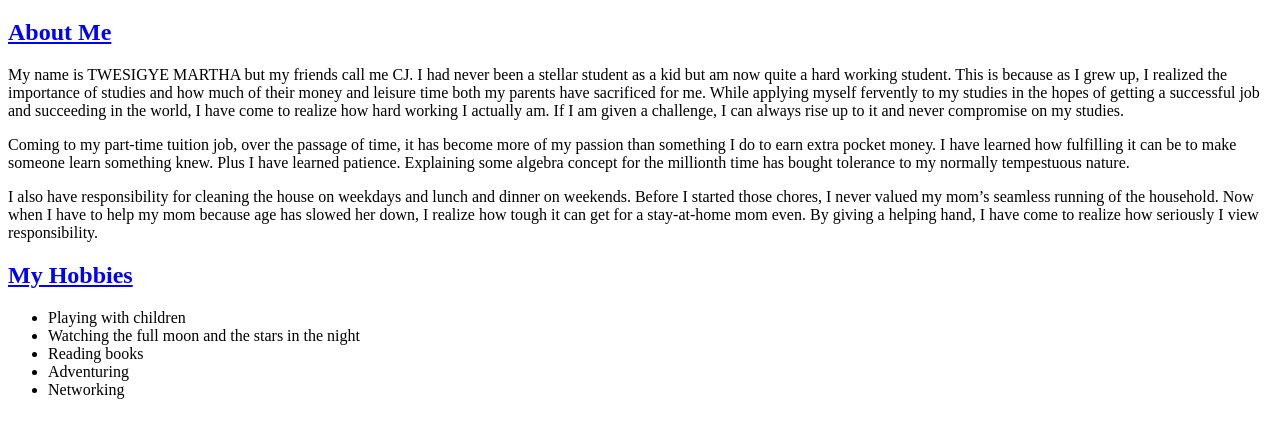
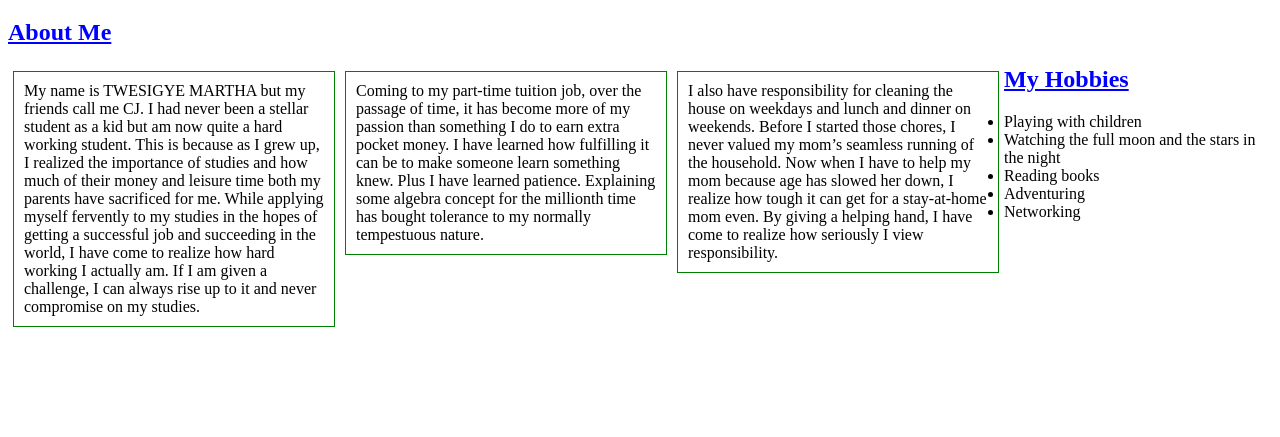
Before and after one commit to Marthatwesi/Marthatwesi.github.io, a plain HTML site: page myip.html in a window 1280 px wide. Shown: the part 61-498 px from the top of the page. Drawn offline with Linux system fonts and the light colour scheme.

Commit message:
div added on the list

```diff
--- a/css/style.css
+++ b/css/style.css
@@ -7,3 +7,10 @@ h2{
   color: blue;
   text-decoration: underline;
 }
+.column{
+  width: 300px;
+  float: left;
+  padding: 10px;
+  margin: 5px;
+  border: 1px green solid;
+}
--- a/myip.html
+++ b/myip.html
@@ -6,12 +6,11 @@
   </head>
   <body>
     <h1>My Independent Project</h1>
-    <h2>About Me</h2>
-    <div class="column"
-      <p> My name is TWESIGYE MARTHA but my friends call me CJ. I had never been a stellar student as a kid but am now quite a hard working student. This is because as I grew up, I realized the importance of studies and how much of their money and leisure time both my parents have sacrificed for me. While applying myself fervently to my studies in the hopes of getting a successful job and succeeding in the world, I have come to realize how hard working I actually am. If I am given a challenge, I can always rise up to it and never compromise on my studies.</p>
-      <p>Coming to my part-time tuition job, over the passage of time, it has become more of my passion than something I do to earn extra pocket money. I have learned how fulfilling it can be to make someone learn something knew. Plus I have learned patience. Explaining some algebra concept for the millionth time has bought tolerance to my normally tempestuous nature.</p>
-      <p>I also have responsibility for cleaning the house on weekdays and lunch and dinner on weekends. Before I started those chores, I never valued my mom’s seamless running of the household. Now when I have to help my mom because age has slowed her down, I realize how tough it can get for a stay-at-home mom even. By giving a helping hand, I have come to realize how seriously I view responsibility.</p>
-    </div>
+  <h2>About Me</h2>
+      <p class="column"> My name is TWESIGYE MARTHA but my friends call me CJ. I had never been a stellar student as a kid but am now quite a hard working student. This is because as I grew up, I realized the importance of studies and how much of their money and leisure time both my parents have sacrificed for me. While applying myself fervently to my studies in the hopes of getting a successful job and succeeding in the world, I have come to realize how hard working I actually am. If I am given a challenge, I can always rise up to it and never compromise on my studies.</p>
+      <p class="column">Coming to my part-time tuition job, over the passage of time, it has become more of my passion than something I do to earn extra pocket money. I have learned how fulfilling it can be to make someone learn something knew. Plus I have learned patience. Explaining some algebra concept for the millionth time has bought tolerance to my normally tempestuous nature.</p>
+            <p class="column">I also have responsibility for cleaning the house on weekdays and lunch and dinner on weekends. Before I started those chores, I never valued my mom’s seamless running of the household. Now when I have to help my mom because age has slowed her down, I realize how tough it can get for a stay-at-home mom even. By giving a helping hand, I have come to realize how seriously I view responsibility.</p>
+  <div class="list">
     <h2>My Hobbies</h2>
     <ul>
       <li>Playing with children</li>
@@ -20,6 +19,6 @@
       <li>Adventuring</li>
       <li>Networking</li>
     </ul>
-
+  </div>
     </body>
 </html>
```
